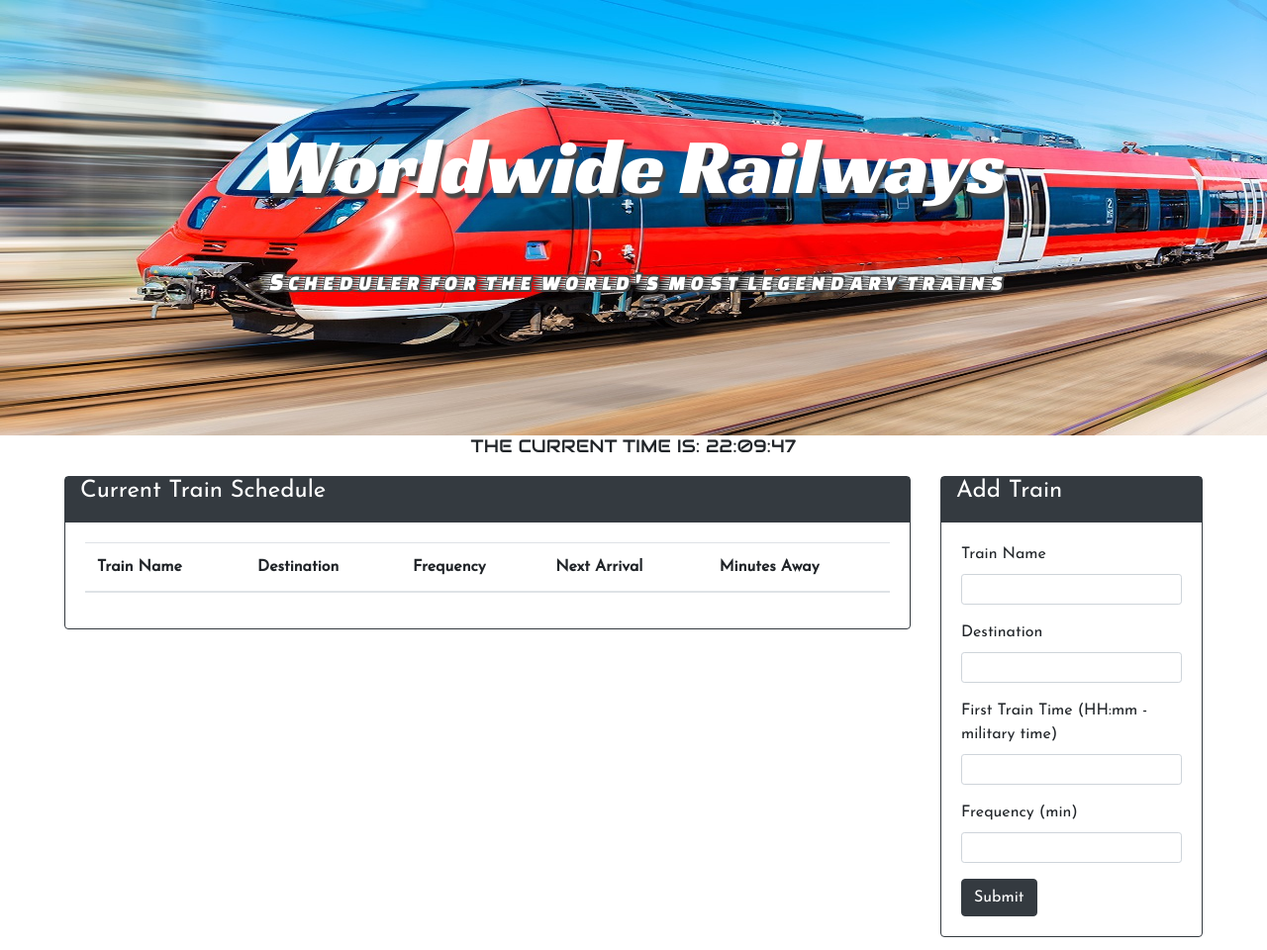
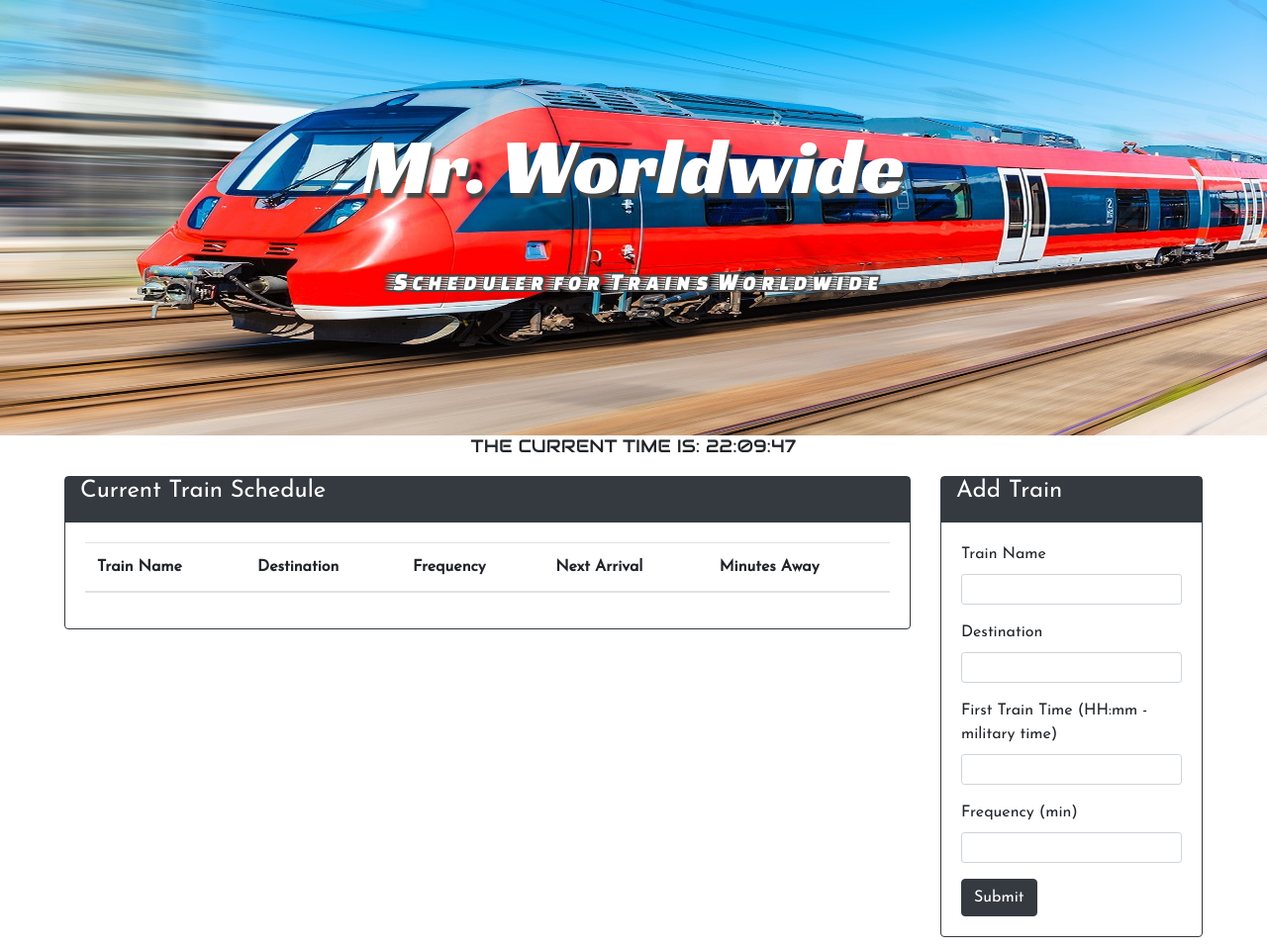
Before and after one commit to skalit2010/Train-Scheduler, a plain HTML site: page index.html in a window 1280 px wide. Shown: the whole page at 99% size. Drawn offline with nearby package versions, Linux system fonts and the light colour scheme; no server answers.

Commit message:
Update index.html

```diff
--- a/index.html
+++ b/index.html
@@ -2,7 +2,7 @@
 <html lang="en">
 <head>
 	<meta charset="UTF-8">
-	<title>Worldwide Railways | Train Scheduler</title>
+	<title>Train Scheduler</title>
 	<link rel="stylesheet" type="text/css" href="assets/css/reset.css"/>
 	<link rel="stylesheet" href="https://maxcdn.bootstrapcdn.com/bootstrap/4.0.0-beta/css/bootstrap.min.css" integrity="sha384-/Y6pD6FV/Vv2HJnA6t+vslU6fwYXjCFtcEpHbNJ0lyAFsXTsjBbfaDjzALeQsN6M" crossorigin="anonymous"/>
 	<link rel="stylesheet" href="https://bootswatch.com/3/journal/bootstrap.min.css"/>
@@ -15,8 +15,8 @@
 
 <body>
 	<header>
-		<h1 class="title text-center">Worldwide Railways</h1>
-		<p class="header-text text-center">Scheduler for the world's most legendary trains</p>
+		<h1 class="title text-center">Mr. Worldwide</h1>
+		<p class="header-text text-center">Scheduler for Trains Worldwide</p>
 	</header>
 
 	<h4 class="time-text text-center">THE CURRENT TIME IS: <span id="currentTime"></span></h4>
```
